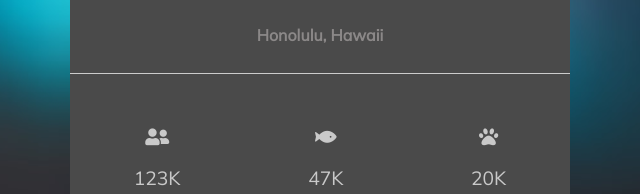
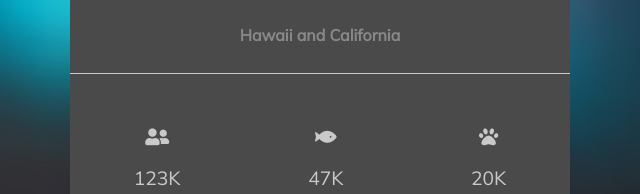
Before and after one commit to Beatriz-G/Quincy-Color-Change, a website: page index.html in a window 1280 px wide. Shown: the part 543-737 px from the top of the page, 320-960 px from the left. Drawn offline with Linux system fonts and the light colour scheme.

Commit message:
Changed location

```diff
--- a/index.html
+++ b/index.html
@@ -40,7 +40,7 @@
         </figure>
         <h1>Quincy Bobincy</h1>
 
-        <h5>Honolulu, Hawaii</h5>
+        <h5>Hawaii and California</h5>
         <footer class="stats">
           <p>
             <i class="fas fa-user-friends"></i><span class="fans">123K</span>
```
